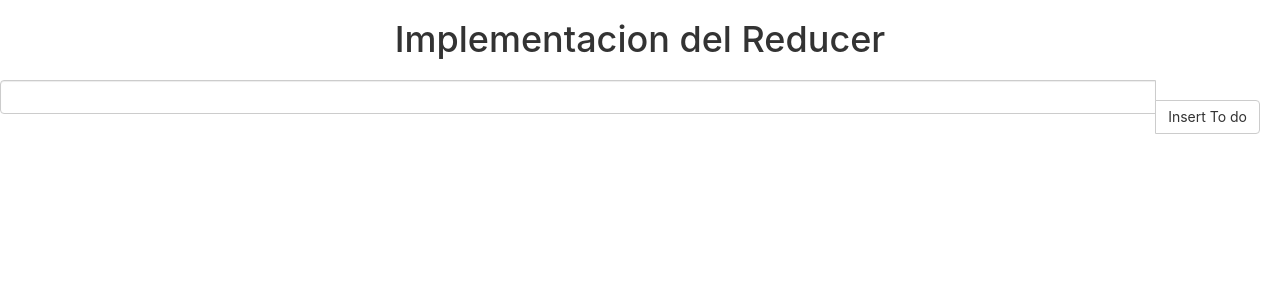
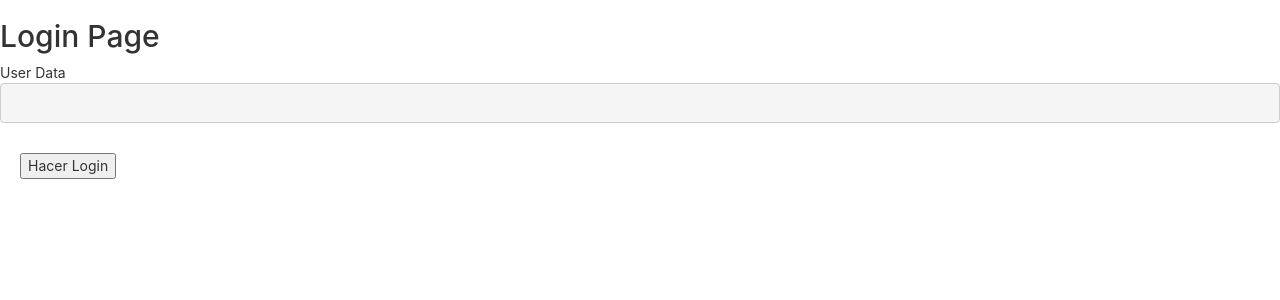
Before and after one commit to samueltobon0503/react-sandbox, a React (Create React App) app: page /Login in a window 1280 px wide. Shown: the top 300 px of the page. Built offline with nearby package versions, Linux system fonts and the light colour scheme.

Commit message:
implement useContext

```diff
--- a/package.json
+++ b/package.json
@@ -9,6 +9,7 @@
     "@testing-library/user-event": "^13.5.0",
     "react": "^19.0.0",
     "react-dom": "^19.0.0",
+    "react-router-dom": "^6.0.2",
     "react-scripts": "5.0.1",
     "web-vitals": "^2.1.4"
   },
--- a/src/App.js
+++ b/src/App.js
@@ -1,24 +1,23 @@
 import logo from './logo.svg';
 import './App.css';
+import { useContext } from 'react';
+import { UserContext } from './Context/UserContext';
+import { Route, Routes } from 'react-router-dom';
+import { LoginPage } from './components/loginPage';
+import { ReducerTodoApp } from './components/ReducerTodoApp';
+import { FoodDish } from './components/FoodDish';
+import { HomePage } from './components/HomePage';
 
 function App() {
+
+  const { user, setUser} = useContext(UserContext);
   return (
-    <div className="App">
-      <header className="App-header">
-        <img src={logo} className="App-logo" alt="logo" />
-        <p>
-          Edit <code>src/App.js</code> and save to reload.
-        </p>
-        <a
-          className="App-link"
-          href="https://reactjs.org"
-          target="_blank"
-          rel="noopener noreferrer"
-        >
-          Learn React
-        </a>
-      </header>
-    </div>
+    <>
+      <Routes>
+        <Route path='/' element={ <HomePage></HomePage>}/>
+        <Route path='/Login' element={ <LoginPage></LoginPage>}/>
+      </Routes>
+    </>
   );
 }
 
--- /dev/null
+++ b/src/Context/UserContext.jsx
@@ -0,0 +1,3 @@
+import { createContext } from 'react'
+
+export const UserContext = createContext();
--- /dev/null
+++ b/src/Context/UserProvider.jsx
@@ -0,0 +1,15 @@
+
+import { useState } from 'react';
+import { UserContext } from './UserContext';
+
+export const UserProvider = ({ children }) => {
+
+
+    const [user, setUser] = useState();
+
+    return(
+        <UserContext.Provider value = { { user, setUser} }>
+            { children }
+        </UserContext.Provider>
+    )
+}
--- /dev/null
+++ b/src/components/HomePage.jsx
@@ -0,0 +1,17 @@
+import { useContext } from "react"
+import { UserContext } from "../Context/UserContext"
+
+export const HomePage= () =>{
+
+    const{ user, setUser} = useContext(UserContext);
+
+    return(
+        <div>
+            <h1>Hola Home Page</h1>
+            <h3> User Information</h3>
+            <span> Name: {user?.name}</span>
+            <br/>
+            <span> Email: {user?.email}</span>
+        </div>
+    )
+}
--- /dev/null
+++ b/src/components/loginPage.jsx
@@ -0,0 +1,34 @@
+import { useContext } from "react"
+import { UserContext } from "../Context/UserContext"
+import { useNavigate } from "react-router-dom";
+
+export const LoginPage = () =>{
+
+    const { user, setUser} = useContext(UserContext);
+
+    const navigate = useNavigate();
+
+    const onLogin = ()=>{
+        setUser({
+            name:'Nicolas',
+            email:'nico@gmail.com'
+        })
+
+        navigate('/');
+    }
+
+    return(
+        <>
+        <h2> Login Page</h2>
+        <div>
+            <span> User Data</span>
+            <pre> { JSON.stringify( user, null, 3) }</pre>
+        </div>
+
+        <div>
+            <button onClick = { onLogin }> Hacer Login</button>
+        </div>
+        </>
+    )
+
+}
--- a/src/index.js
+++ b/src/index.js
@@ -7,6 +7,9 @@ import { Example } from './components/Example';
 import { WindowResize } from './components/WindowResize';
 import { FoodDish } from './components/FoodDish';
 import { ReducerTodoApp } from './components/ReducerTodoApp';
+import { UserProvider } from './Context/UserProvider';
+import { LoginPage } from './components/loginPage';
+import { BrowserRouter } from 'react-router-dom';
 
 
 const jobs = [
@@ -36,6 +39,12 @@ root.render(
     {/* <Example></Example> */}
     {/* <WindowResize></WindowResize> */}
     {/* <FoodDish></FoodDish> */}
-    <ReducerTodoApp></ReducerTodoApp>
+    {/* <ReducerTodoApp></ReducerTodoApp> */}
+    <BrowserRouter>
+      <UserProvider>
+        <App></App>
+      </UserProvider>
+    </BrowserRouter>
+
   </React.StrictMode>
 );
```
Also changed, not shown: 1 other file (tests, documents, lock files or other folders).
